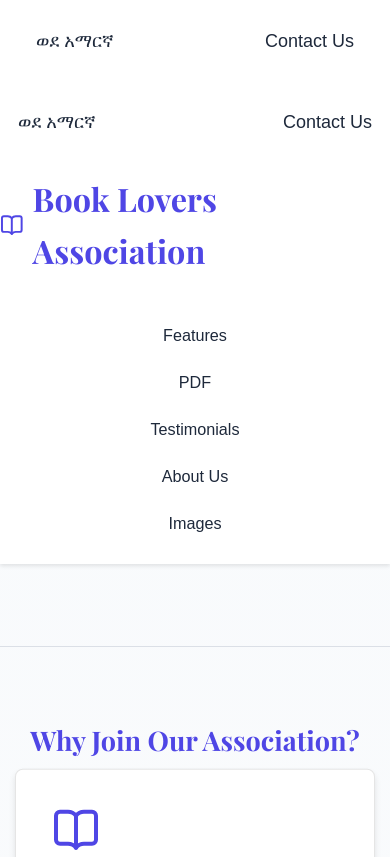
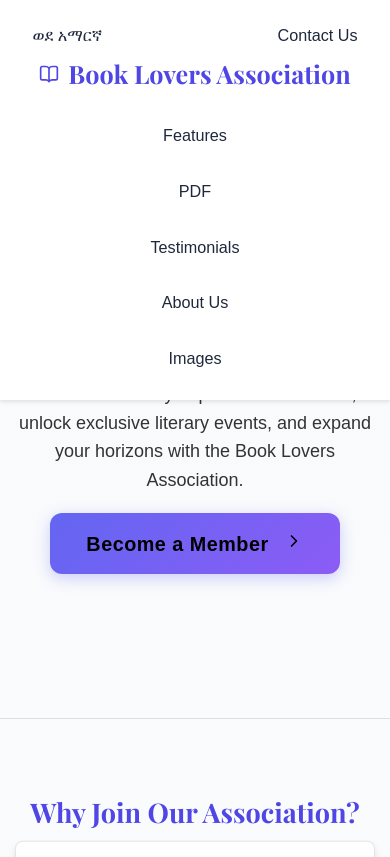
Before and after one commit to hiruy4004/hiruy4004, a plain HTML site: page index.html in a window 390 px wide. Shown: the top 857 px of the page. Drawn offline with nearby package versions, Linux system fonts and the light colour scheme.

Commit message:
Add files via upload

```diff
--- a/index.html
+++ b/index.html
@@ -23,10 +23,6 @@
                     <li><a class="logob" href="#contact">Contact Us</a></li>
                 </ul>
             </nav>
-            <div class="mobile-nav">
-                <a onclick="toggleLanguage()">ወደ አማርኛ</a>
-                <a href="#contact">Contact Us</a>
-            </div>
             <div class="logo">
                 <i data-lucide="book-open" aria-hidden="true"></i>
                 <span>Book Lovers Association</span>
--- a/styles.css
+++ b/styles.css
@@ -115,38 +115,6 @@ body {
     display: none;
 }
 
-@media screen and (max-width: 768px) {
-    /* Hide desktop corner navigation */
-    .top-left-nav, .top-right-nav {
-        display: none;
-    }
-    .mobile-nav {
-        display: flex;
-        justify-content: space-between;
-        padding: 0.5rem 1rem;
-        width: 100%;
-        margin-bottom: 1rem;    }
-}
-.mobile-nav a {
-    color: var(--color-text);
-    text-decoration: none;
-    transition: color 0.3s ease, transform 0.3s ease;
-    font-size: 1rem;
-    padding: 0.5rem 1rem;
-    border-radius: 5px;
-}
-
-.mobile-nav a:hover {
-    color: var(--color-white);
-    background: var(--color-primary);
-    transform: translateY(-2px);
-}
-
-
-nav {
-    width: 100%;
-    margin-top: 1rem;
-}
 
 nav ul {
     display: flex;
@@ -877,3 +845,101 @@ main {
         padding-top: 60px; /* Adjust if needed for mobile */
     }
 }
+
+/* Adjust header for mobile */
+@media screen and (max-width: 768px) {
+    .header {
+        padding: 0.5rem 0;
+    }
+
+    .header .container {
+        padding: 0.5rem 0;
+    }
+
+    .logo {
+        font-size: 1.4rem;
+        margin-bottom: 0.5rem;
+    }
+
+    .logo svg {
+        width: 20px;
+        height: 20px;
+    }
+
+    .logoa, .logob {
+        font-size: 0.9rem;
+        padding: 0.3rem 0.8rem;
+        top: 0.5rem;
+    }
+
+    nav ul {
+        gap: 0.5rem;
+    }
+
+    nav ul li a {
+        font-size: 0.9rem;
+        padding: 0.3rem 0.8rem;
+    }
+
+    .main-nav {
+        margin-top: 0.5rem;
+    }
+
+    /* Adjust content padding to account for smaller header */
+    .hero {
+        padding-top: 8rem;
+    }
+}
+
+/* Desktop styles */
+.top-left-nav, .top-right-nav {
+    position: absolute;
+    top: 1rem;
+    z-index: 1;
+    display: block; /* Show on desktop */
+}
+
+.top-left-nav {
+    left: 1rem;
+}
+
+.top-right-nav {
+    right: 1rem;
+}
+
+/* Mobile navigation */
+.mobile-nav {
+    display: none; /* Hidden by default */
+}
+
+/* Media query for mobile devices */
+@media screen and (max-width: 768px) {
+    /* Hide desktop corner navigation */
+    .top-left-nav, .top-right-nav {
+        display: none;
+    }
+
+    /* Show mobile navigation */
+    .mobile-nav {
+        display: flex;
+        justify-content: space-between;
+        padding: 0.5rem 1rem;
+        width: 100%;
+        margin-bottom: 1rem;
+    }
+
+    .mobile-nav a {
+        color: var(--color-text);
+        text-decoration: none;
+        transition: color 0.3s ease, transform 0.3s ease;
+        font-size: 1rem;
+        padding: 0.5rem 1rem;
+        border-radius: 5px;
+    }
+
+    .mobile-nav a:hover {
+        color: var(--color-white);
+        background: var(--color-primary);
+        transform: translateY(-2px);
+    }
+}
```
